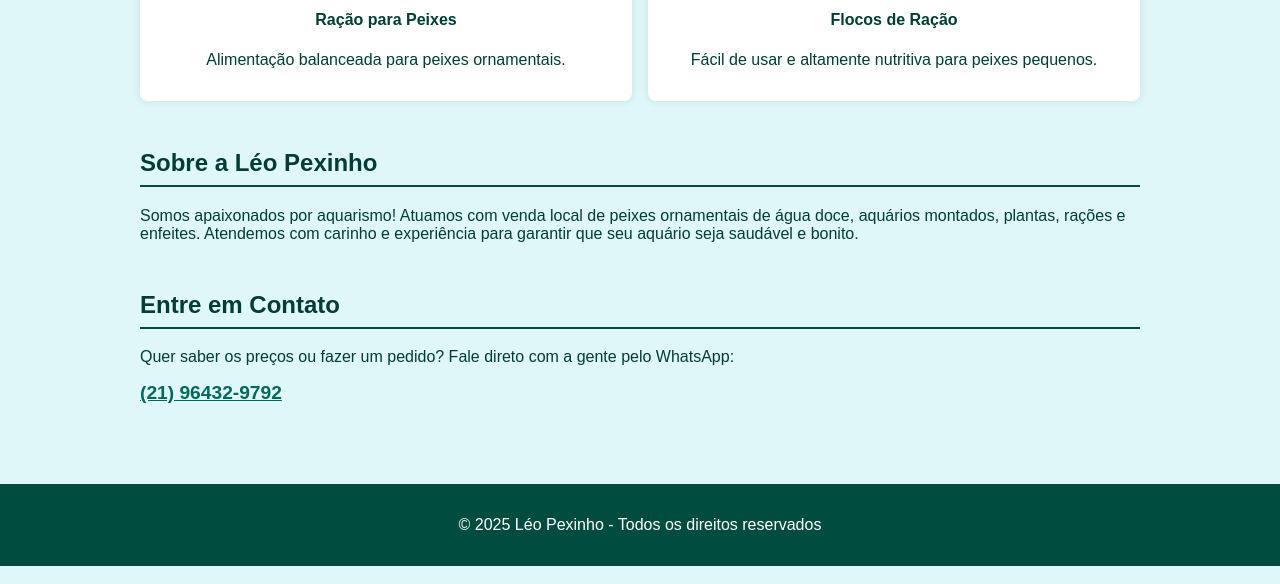
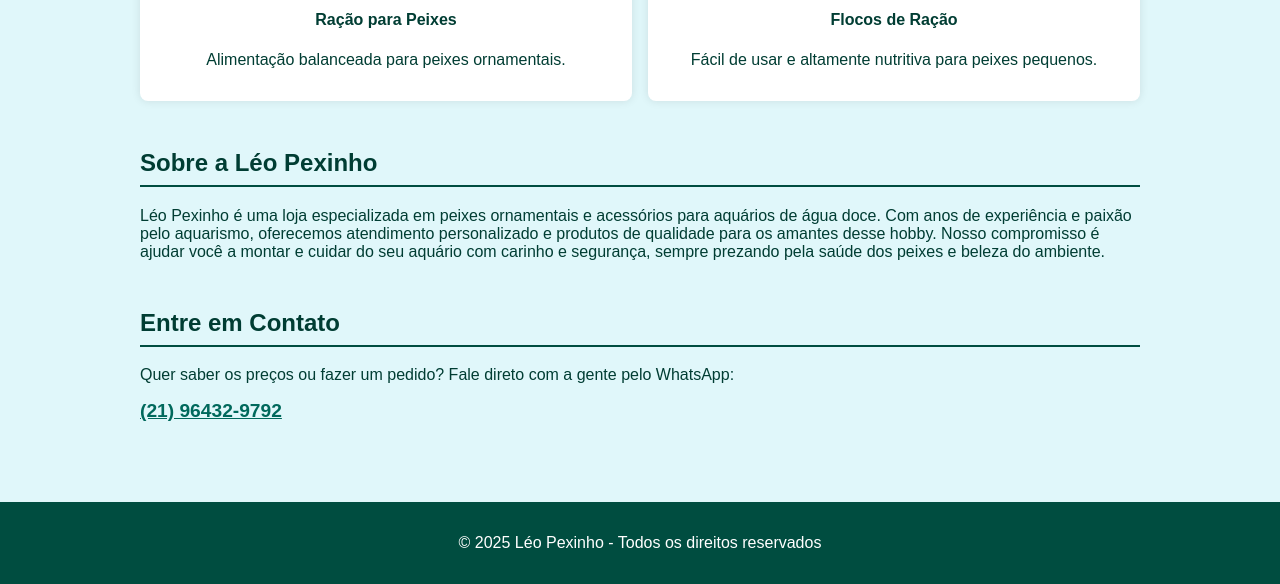
Before and after one commit to Gui-lab-spec/leo-pexinho, a plain HTML site: page index.html in a window 1280 px wide. Shown: the part 2014-2598 px from the top of the page. Drawn offline with Linux system fonts and the light colour scheme.

Commit message:
Update index.html

```diff
--- a/index.html
+++ b/index.html
@@ -190,12 +190,15 @@
           <p>Fácil de usar e altamente nutritiva para peixes pequenos.</p>
         </div>
       </div>
-
     </section>
 
     <section id="sobre" style="margin-top: 3rem;">
       <h2>Sobre a Léo Pexinho</h2>
-      <p>Somos apaixonados por aquarismo! Atuamos com venda local de peixes ornamentais de água doce, aquários montados, plantas, rações e enfeites. Atendemos com carinho e experiência para garantir que seu aquário seja saudável e bonito.</p>
+      <p>
+        Léo Pexinho é uma loja especializada em peixes ornamentais e acessórios para aquários de água doce.
+        Com anos de experiência e paixão pelo aquarismo, oferecemos atendimento personalizado e produtos de qualidade para os amantes desse hobby.
+        Nosso compromisso é ajudar você a montar e cuidar do seu aquário com carinho e segurança, sempre prezando pela saúde dos peixes e beleza do ambiente.
+      </p>
     </section>
 
     <section id="contato" style="margin-top: 3rem;">
```
